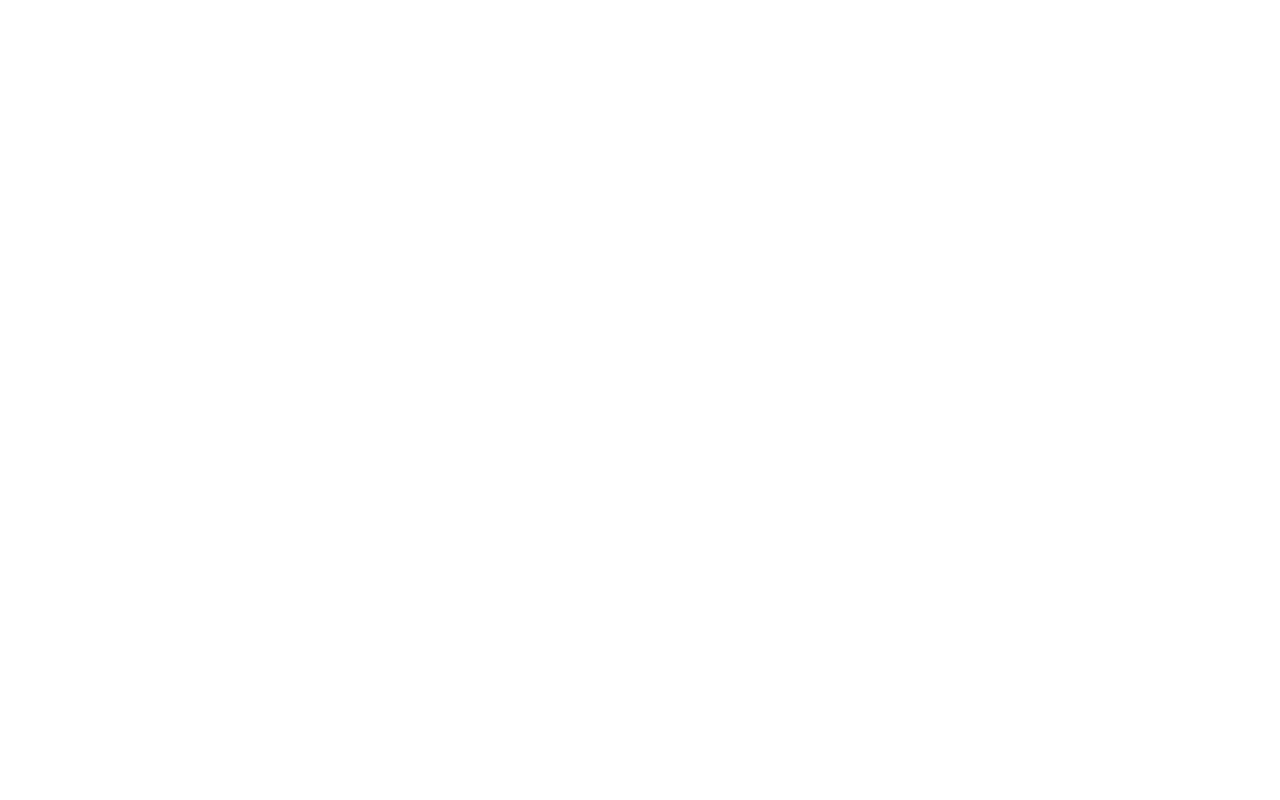
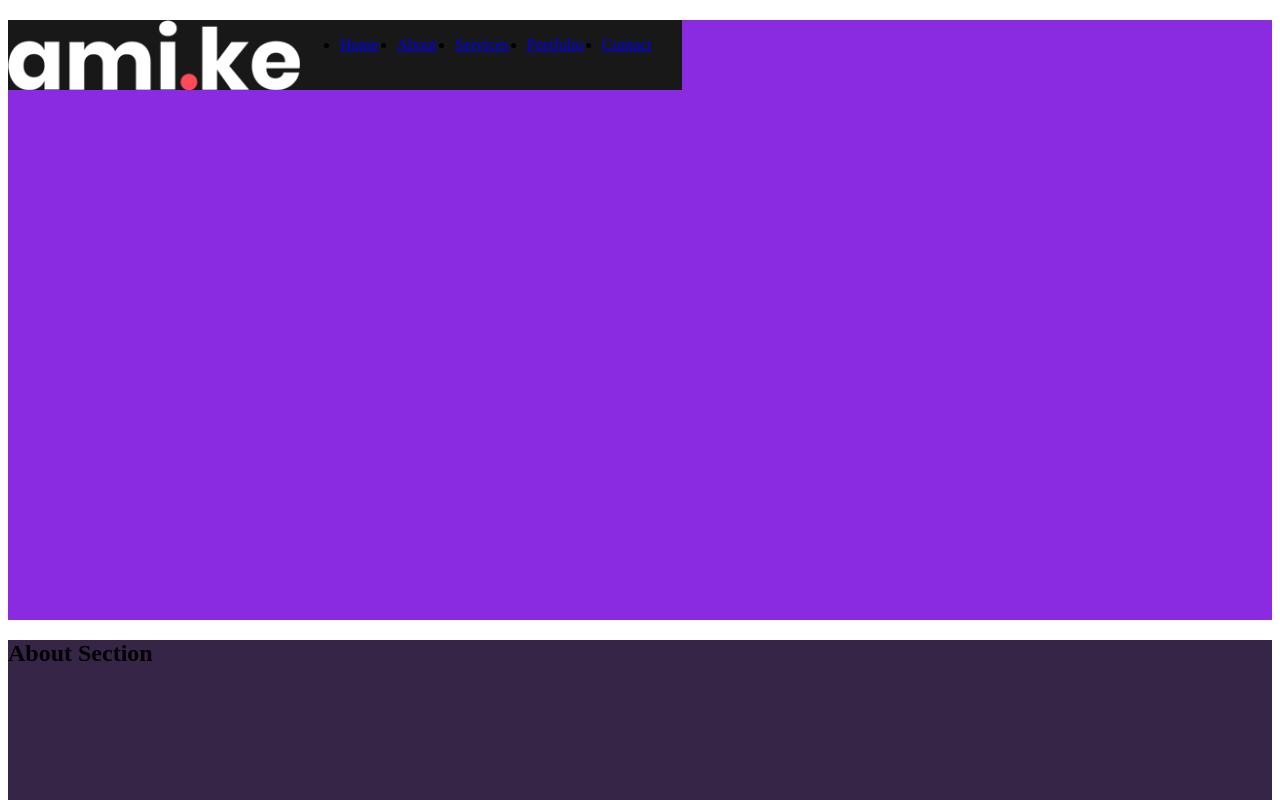
Before and after one commit to Joshnolove/semantic-html, a plain HTML site: page index.html in a window 1280 px wide. Shown: the top 800 px of the page. Drawn offline with Linux system fonts and the light colour scheme.

Commit message:
semantic element

```diff
--- a/index.html
+++ b/index.html
@@ -5,8 +5,50 @@
     <meta http-equiv="X-UA-Compatible" content="IE=edge">
     <meta name="viewport" content="width=device-width, initial-scale=1.0">
     <title>Semantic HTML</title>
+    <style>
+        #menu {
+            margin-right: 18px;
+            font-size: 16px;
+            text-decoration: none;
+        }
+    </style>
 </head>
 <body>
+    <header style="height: 70px; background-color: rgb(25, 24, 25); display: flex; justify-content: space-between; position: fixed;">
+        <img src="images/logo.png" alt="brand-logo">
+        <nav>
+            <ul style="display: flex; padding-right: 12px;">
+                <li id="menu"><a href="#home">Home</a></li>
+                <li id="menu"><a href="#about">About</a></li>
+                <li id="menu"><a href="#services">Services</a></li>
+                <li id="menu"><a href="#portfolio">Portfolio</a></li>
+                <li id="menu"><a href="#contact">Contact</a></li>
+            </ul>
+        </nav>
+    </header>
+    <main>
+        <section id="home"  style="height: 600px; background-color: blueviolet;">
+            <h1>Home Section</h1>
+        </section>
 
+        <section id="about" style="height: 600px; background-color: rgb(55, 37, 71);">
+            <h1>About Section</h1>
+        </section>
+
+        <section id="services" style="height: 600px; background-color: rgb(108, 165, 33);">
+            <h1>Services Section</h1>
+        </section>
+
+        <section id="portfolio" style="height: 600px; background-color: rgb(238, 141, 143);">
+            <h1>Portfolio Section</h1>
+        </section>
+
+        <section id="contact" style="height: 600px; background-color: rgb(24, 57, 24);">
+            <h1>Contact Section</h1>
+        </section>
+    </main>
+    <footer>
+        <p>my footer</p>
+    </footer>
 </body>
 </html>
```
Also changed, not shown: images/logo.png (added), 2 other files.
